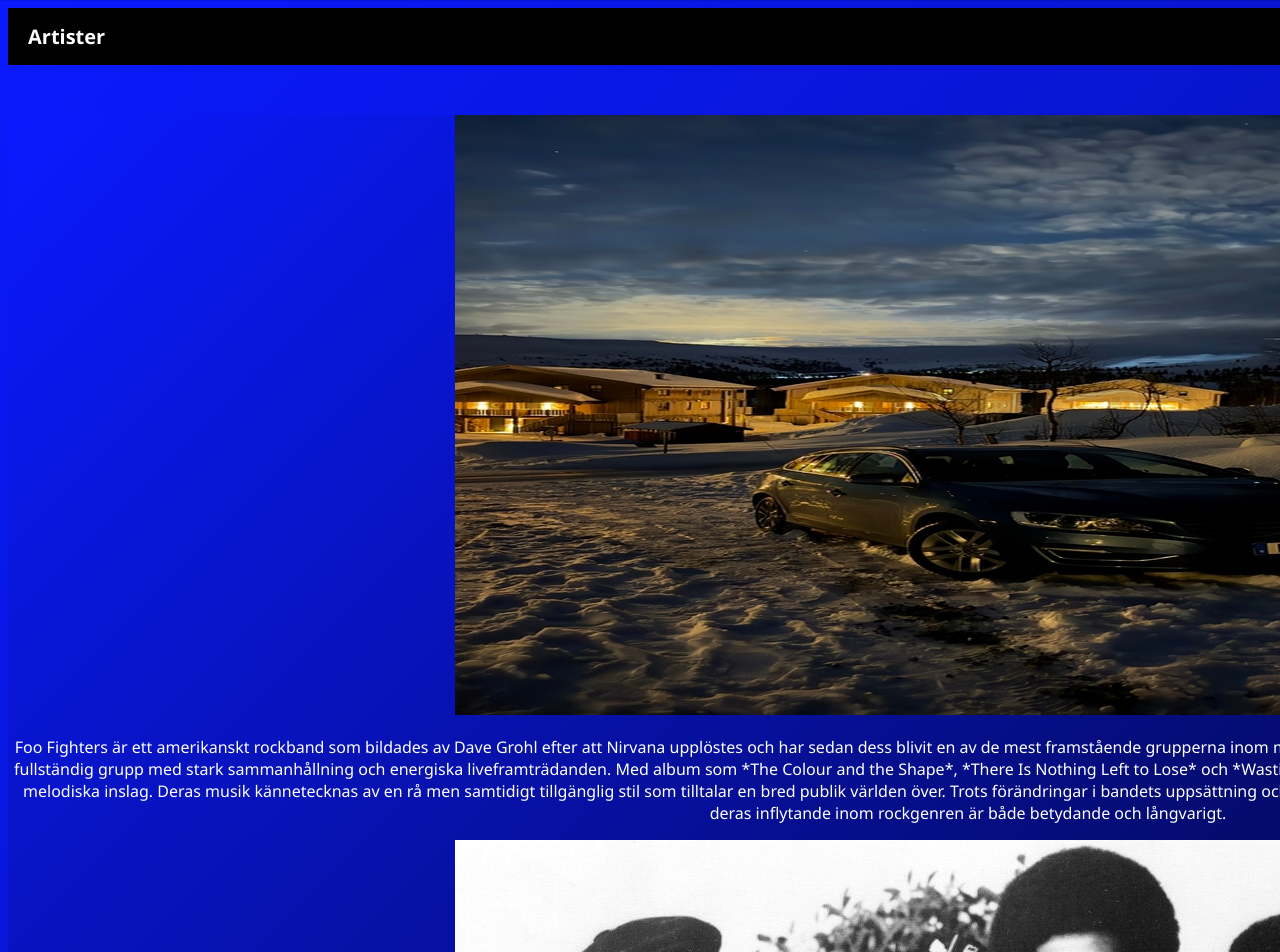
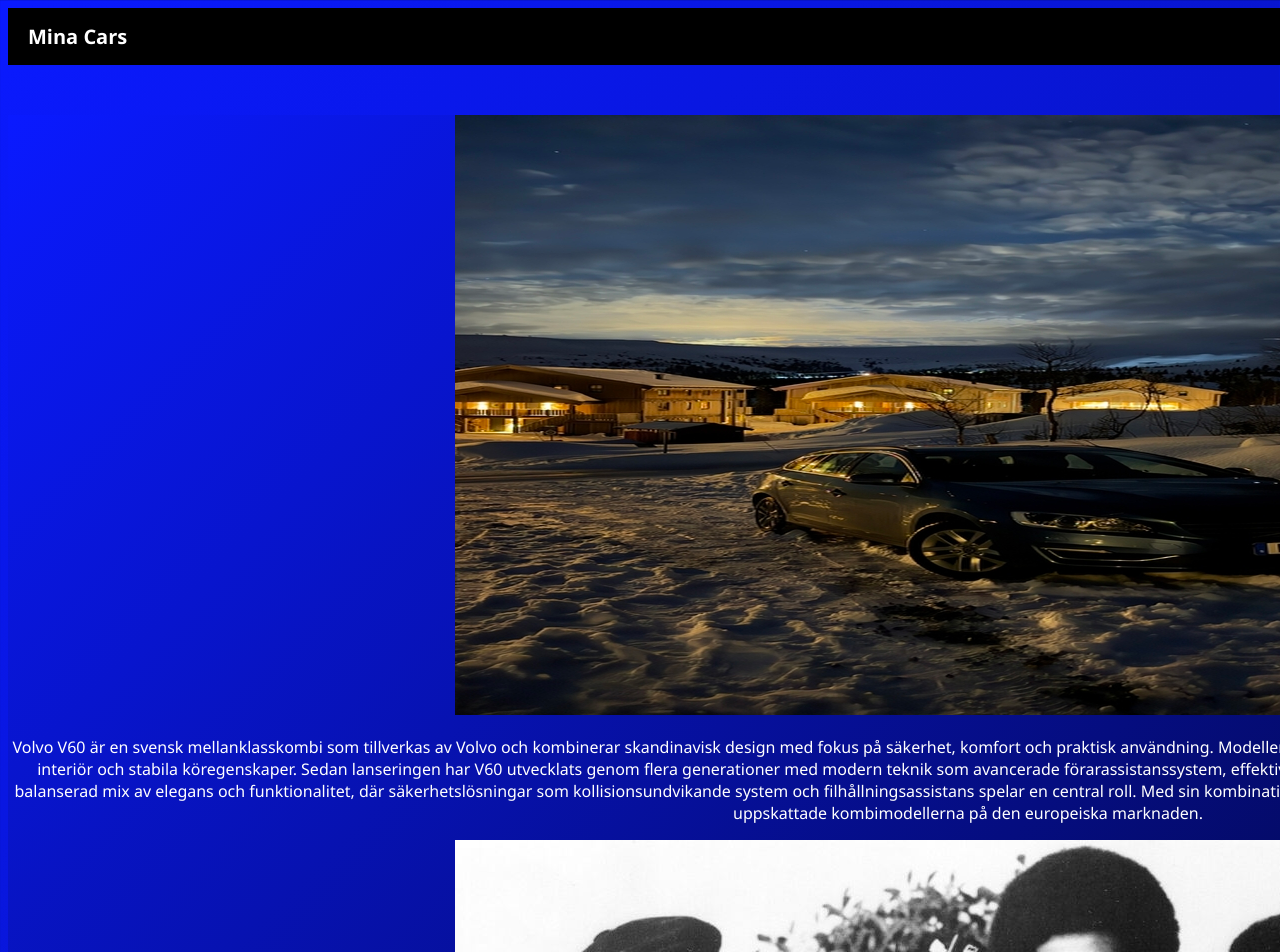
Before and after one commit to filipee23/filipee23.github.io, a plain HTML site: page projekt3utv/projekt3utv.html in a window 1280 px wide. Shown: the top 952 px of the page. Drawn offline with Linux system fonts and the light colour scheme; files whose address does not match are found by name.

Commit message:
update
upphovsrättanalys

```diff
--- a/projekt3utv/projekt3utv.html
+++ b/projekt3utv/projekt3utv.html
@@ -1,10 +1,4 @@
-<!-- TEMA-VAL OCH MOTIVERING
-Valt tema: [Jag valde temat Artister.]
-Varför: [Jag valde det temat för det är det roligaste alternativet. Ser mer en bild framför mig om hur sidan kan se ut, fick ingen bild framför mig på dem andra alternativen.]
-Bildhantering-utmaningar: [Vilka bildrelaterade utmaningar ser du?] Utmaningen jag ser är att någon av bilderna är png vilket gör det lite svårare när den bilden kommer.
-Design-mål: [Vad vill du uppnå med designen?] Vill få en fin sida med bra layout och liten beskrivning vad det är för bild osv.
-Teknisk nivå: [Vad hoppas du lära dig av detta tema?] Jag hoppas få lära mig göra en bra layout och använda bilderna på rätt sätt.
--->
+
 
 <!DOCTYPE html>
 <html lang="sv">
@@ -20,7 +14,7 @@ Teknisk nivå: [Vad hoppas du lära dig av detta tema?] Jag hoppas få lära mig
 
 <nav>
     <div class="nav-container">
-        <div class="title">Artister</div>
+        <div class="title">Mina Cars</div>
     </div>
 </nav>
 
@@ -28,12 +22,18 @@ Teknisk nivå: [Vad hoppas du lära dig av detta tema?] Jag hoppas få lära mig
 <header class="header-container">
     <div class="header-content">
         <div>
-               <!-- Bild på Foo Fighters -->
-        <img src="projekt3utvbilder/pxo085.jpg" alt="Thefoofighters">
+               <!-- Bild Volvo -->
+        <img src="projekt3utvbilder/pxo085.jpg" alt="Volvo V60">
         </div>
+
+        <!-- Ur ett upphovsrättsligt perspektiv har jag rätt att använda bilden på min sida eftersom jag själv är upphovspersonen och därmed innehar den ekonomiska och ideella rätten till verket enligt upphovsrättslagen. Eftersom inga tredje parter har bidragit med skyddat material krävs inget tillstånd för publicering eller vidare användning.
+  -->
+
+
         <div>
                <!-- Beskrivning av Foo Fighters -->
-        <p>Foo Fighters är ett amerikanskt rockband som bildades av Dave Grohl efter att Nirvana upplöstes och har sedan dess blivit en av de mest framstående grupperna inom modern rockmusik. Bandet började som ett soloprojekt men utvecklades snabbt till en fullständig grupp med stark sammanhållning och energiska liveframträdanden. Med album som *The Colour and the Shape*, *There Is Nothing Left to Lose* och *Wasting Light* har de skapat en rad populära låtar som kombinerar kraftfulla gitarriff med melodiska inslag. Deras musik kännetecknas av en rå men samtidigt tillgänglig stil som tilltalar en bred publik världen över. Trots förändringar i bandets uppsättning och personliga utmaningar har Foo Fighters fortsatt att vara relevanta och hyllade, och deras inflytande inom rockgenren är både betydande och långvarigt.
+        <p>Volvo V60 är en svensk mellanklasskombi som tillverkas av Volvo och kombinerar skandinavisk design med fokus på säkerhet, komfort och praktisk användning. Modellen har blivit ett populärt val för både familjer och tjänstebilsförare tack vare sin rymliga interiör och stabila köregenskaper. Sedan lanseringen har V60 utvecklats genom flera generationer med modern teknik som avancerade förarassistanssystem, effektiva motoralternativ och uppkopplade infotainmentsystem. Den kännetecknas av en balanserad mix av elegans och funktionalitet, där säkerhetslösningar som kollisionsundvikande system och filhållningsassistans spelar en central roll. Med sin kombination av komfort, prestanda och säkerhet har Volvo V60 etablerat sig som en av de mest uppskattade kombimodellerna på den europeiska marknaden.
+
     </p>
         </div>
         <div>
```
